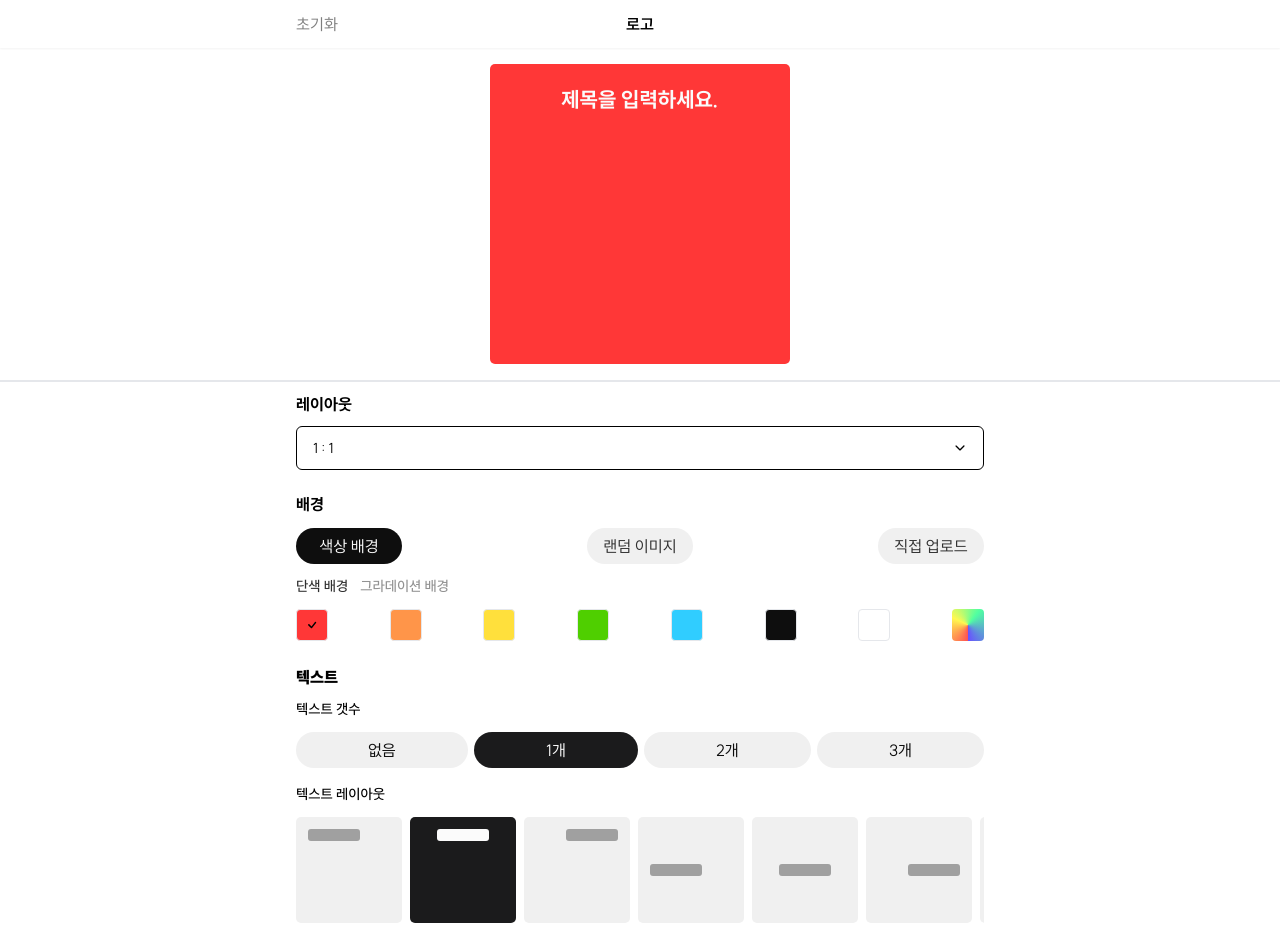
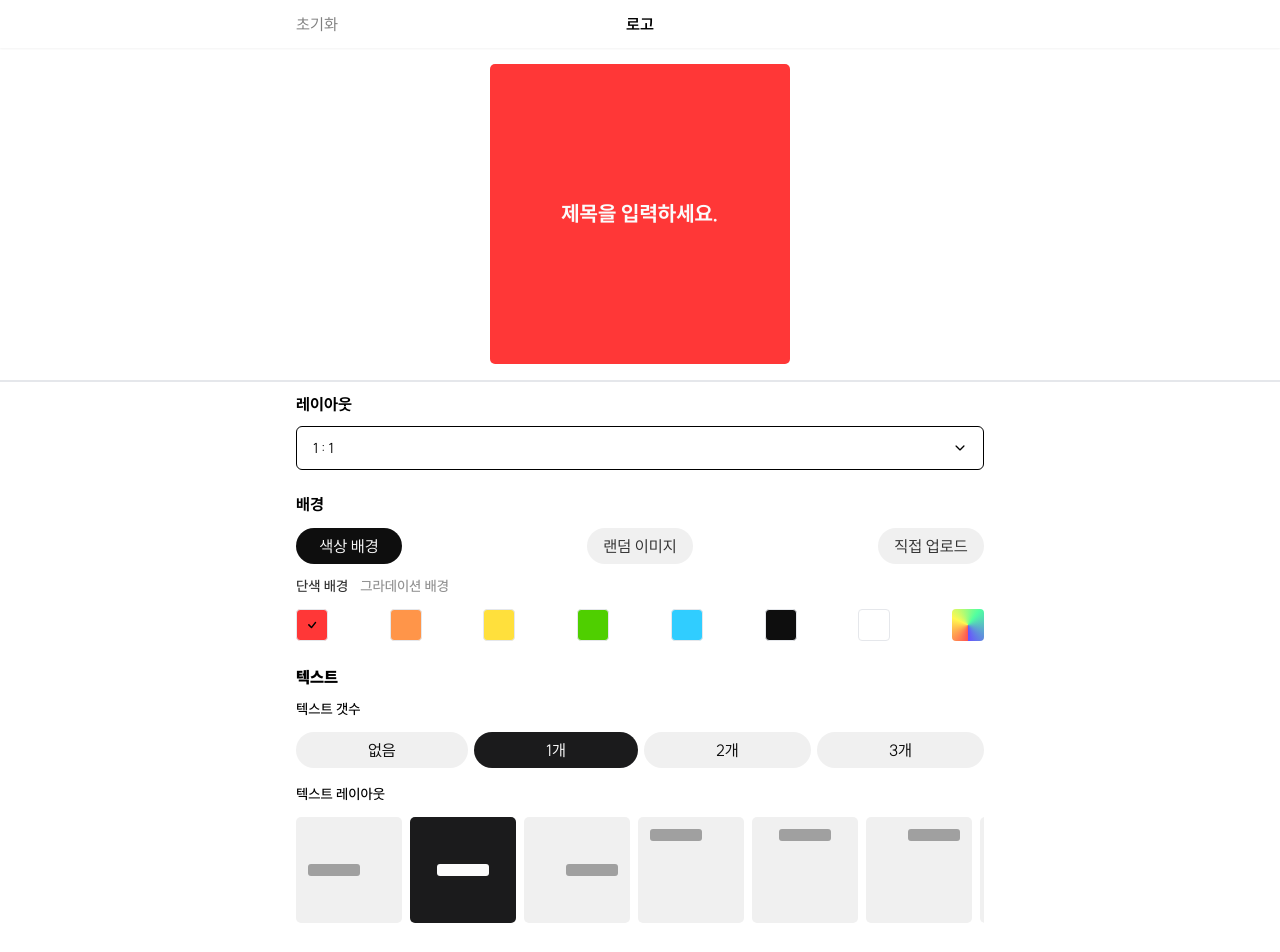
Before and after one commit to Yangjaecheon-Otter-Guardians/simple-thumbnail, a React (Create React App) app in the folder frontend/: page / in a window 1280 px wide. Shown: the top 952 px of the page. Built offline with nearby package versions, Linux system fonts and the light colour scheme.

Commit message:
feat: 레이아웃 순서 변경

```diff
--- a/frontend/src/atom/textAtom.ts
+++ b/frontend/src/atom/textAtom.ts
@@ -1,5 +1,5 @@
 import { RGBColor } from 'react-color';
-import { atom, atomFamily, useResetRecoilState } from 'recoil';
+import { atom, atomFamily } from 'recoil';
 
 export const TEXT_WHITE: RGBColor = { r: 251, g: 251, b: 251, a: 1 };
 export const TEXT_BLACK: RGBColor = { r: 10, g: 10, b: 10, a: 1 };
--- a/frontend/src/components/text/TextLayoutGroup.tsx
+++ b/frontend/src/components/text/TextLayoutGroup.tsx
@@ -1,5 +1,5 @@
 import { layoutPositionState, LayoutPositionType, textCountState } from 'atom/textAtom';
-import { useEffect, useState } from 'react';
+import { useEffect, useRef, useState } from 'react';
 import { useRecoilValue, useSetRecoilState } from 'recoil';
 
 import styles from 'styles/TextTool.module.css';
@@ -10,8 +10,8 @@ const TextLayoutGroup = () => {
   const setLayoutPosition = useSetRecoilState(layoutPositionState);
 
   useEffect(() => {
-    setLayoutType('top');
-    setLayoutPosition(getLayoutTailwind('top'));
+    setLayoutType('center');
+    setLayoutPosition(getLayoutTailwind('center'));
   }, [count]);
 
   return (
@@ -175,15 +175,15 @@ export const getLayoutGroupList = (count: number) => {
     case 0:
       return [];
     case 1:
-      return ['top-left', 'top', 'top-right', 'left', 'center', 'right', 'bottom-left', 'bottom', 'bottom-right'];
+      return ['left', 'center', 'right', 'top-left', 'top', 'top-right', 'bottom-left', 'bottom', 'bottom-right'];
     case 2:
       return [
+        'left',
+        'center',
+        'right',
         'top-left',
         'top',
         'top-right',
-        'left',
-        'center',
-        'right',
         'bottom-left',
         'bottom',
         'bottom-right',
@@ -193,12 +193,12 @@ export const getLayoutGroupList = (count: number) => {
       ];
     case 3:
       return [
+        'left',
+        'center',
+        'right',
         'top-left',
         'top',
         'top-right',
-        'left',
-        'center',
-        'right',
         'bottom-left',
         'bottom',
         'bottom-right',
--- a/frontend/src/sections/TextTool.tsx
+++ b/frontend/src/sections/TextTool.tsx
@@ -1,14 +1,14 @@
 import { previewFont } from 'atom';
+import { textCountState, TEXT_WHITE } from 'atom/textAtom';
 import Dropdown from 'components/common/Dropdown';
+import TextLayoutGroup from 'components/text/TextLayoutGroup';
 import { FONT_LIST } from 'constants/fonts';
-import { useRecoilState, useSetRecoilState } from 'recoil';
-import { textCountState, TEXT_WHITE } from 'atom/textAtom';
 import { useState } from 'react';
 import { RGBColor } from 'react-color';
+import { useRecoilState, useSetRecoilState } from 'recoil';
 import styles from 'styles/TextTool.module.css';
 import { convertFontNameToValue } from 'utils/convertFontNameToValue';
 import TextItem from '../components/text/TextItem';
-import TextLayoutGroup from 'components/text/TextLayoutGroup';
 
 function TextTool() {
   // text 갯수 선택
@@ -61,7 +61,7 @@ function TextTool() {
             <TextLayoutGroup />
           </div>
           <h2 className={styles.subtitle}>텍스트 내용</h2>
-          <Dropdown list={FONT_LIST.map((font, idx) => font.name)} handleChange={changeFont} />
+          <Dropdown list={FONT_LIST.map((font) => font.name)} handleChange={changeFont} />
           {TextItemGroup()}
         </>
       )}
```
